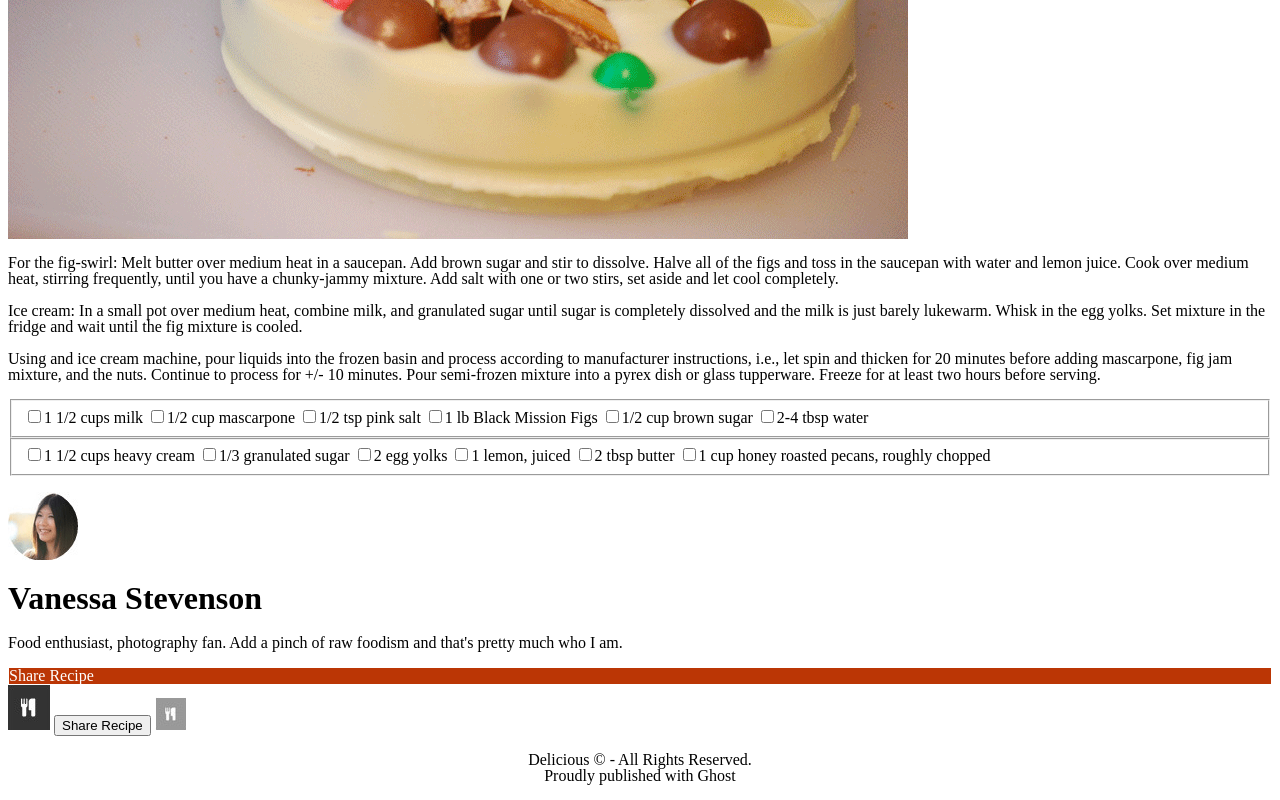
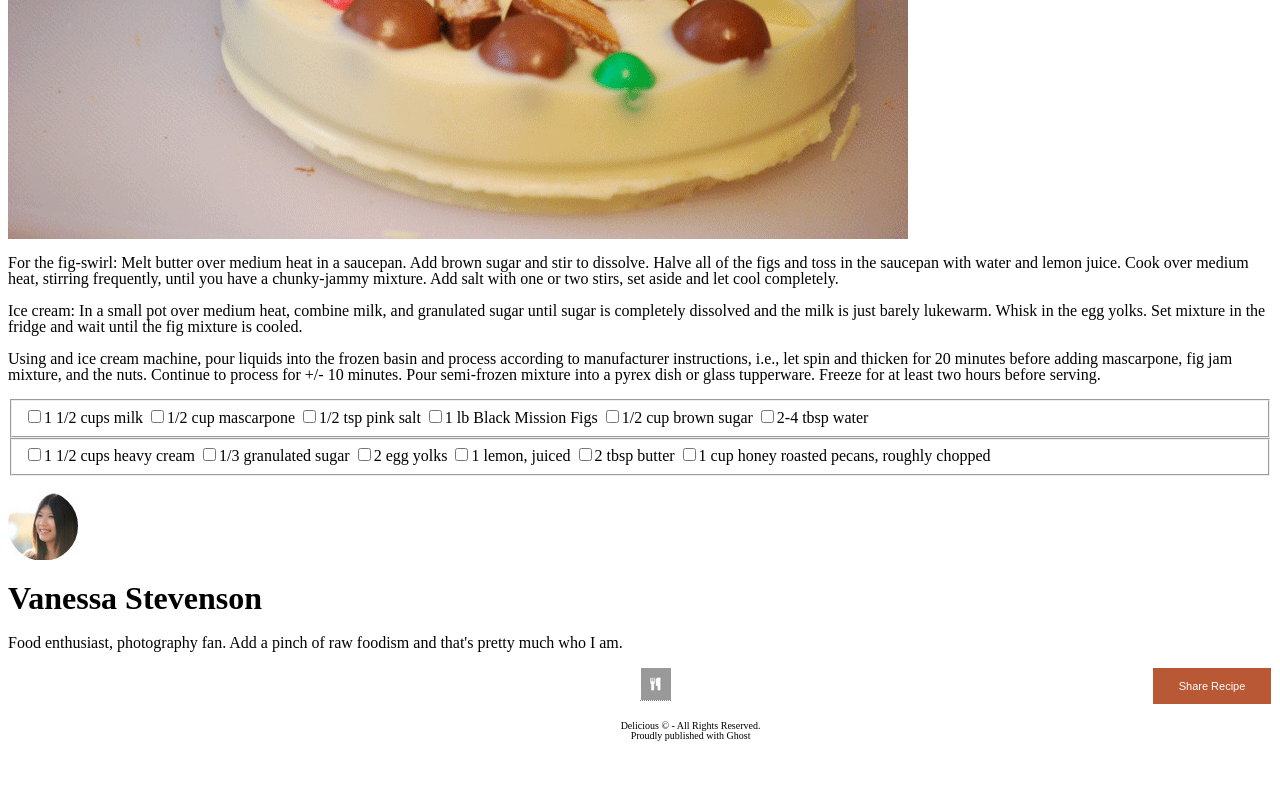
Before and after one commit to cashmann/chocolatePizza, a plain HTML site: page index.html in a window 1280 px wide. Shown: the part 829-1629 px from the top of the page. After the commit the page ends 1580 px from the top, so only its background shows below. Drawn offline with Linux system fonts and the light colour scheme.

Commit message:
continuing work on footer CSS

```diff
--- a/css/style.css
+++ b/css/style.css
@@ -1,8 +1,24 @@
 .publishing {
   text-align: center;
+  margin-left: 8%;
+  font-size: 10px
 }
-.button {
+.bottom {
+  border: 1px;
+  display: inline-block;
+  border-bottom-style: dotted;
+  border-color: grey;
+  margin-left: 50%;
+  margin-bottom: 10px;
+
+}
+button {
   border: solid 1px;
-  background-color: rgb(187, 54, 5);
+  background-color: rgba(173, 58, 16, 0.849);
   color: white;
+  padding: 12px;
+  float: right;
+  font-size: 11px;
+  width: 120px;
+  float: top;
 }
--- a/index.html
+++ b/index.html
@@ -71,14 +71,8 @@
       <p>
         Food enthusiast, photography fan. Add a pinch of raw foodism and that's pretty much who I am.
       </p>
-
-      <nav class = "button">
-        Share Recipe
-      </nav>
-      <img src = "img/logo.png" class = "logo" />
-
       <button>Share Recipe</button>
-      <img src = "img/small-logo.png" />
+      <img src = "img/small-logo.png" class = "bottom" />
 
       <p class = "publishing">
         Delicious &copy; - All Rights Reserved. <br>
```
